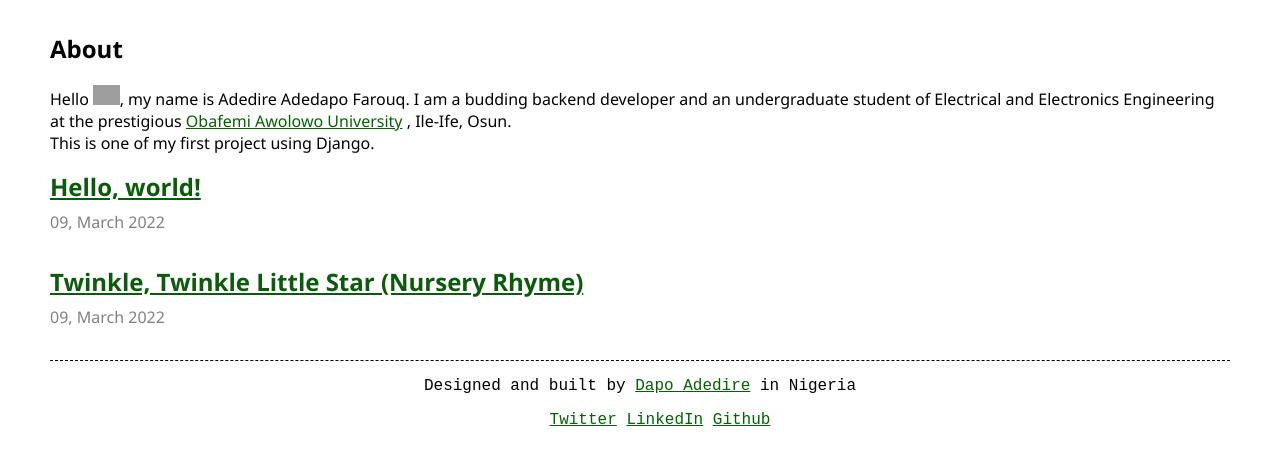
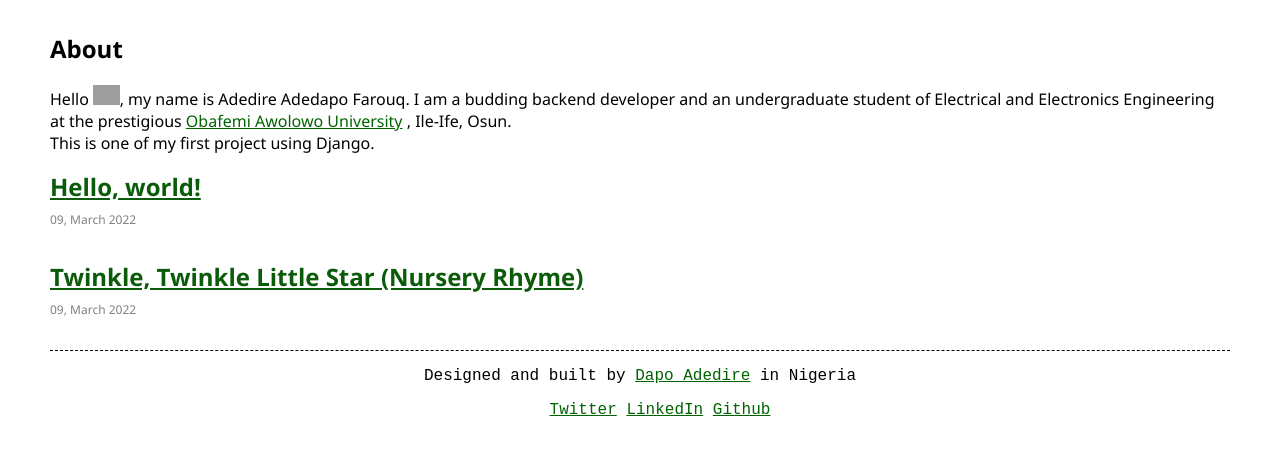
Before and after one commit to dapoadedire/django-blog-website, a Django app: page / in a window 1280 px wide. Shown: the part 89-554 px from the top of the page. Run offline with Django 4.2, Linux system fonts and the light colour scheme; data comes from the database, SQL or seed files in the repository; grey boxes are pictures that could not be loaded.

Commit message:
css commit

```diff
--- a/static/css/base.css
+++ b/static/css/base.css
@@ -57,7 +57,7 @@ body{
 
 .post-entry p {
     margin: 0;
-    font-weight: 200;
+    font-size: 12px;
     text-decoration: none;
 }
 
```
